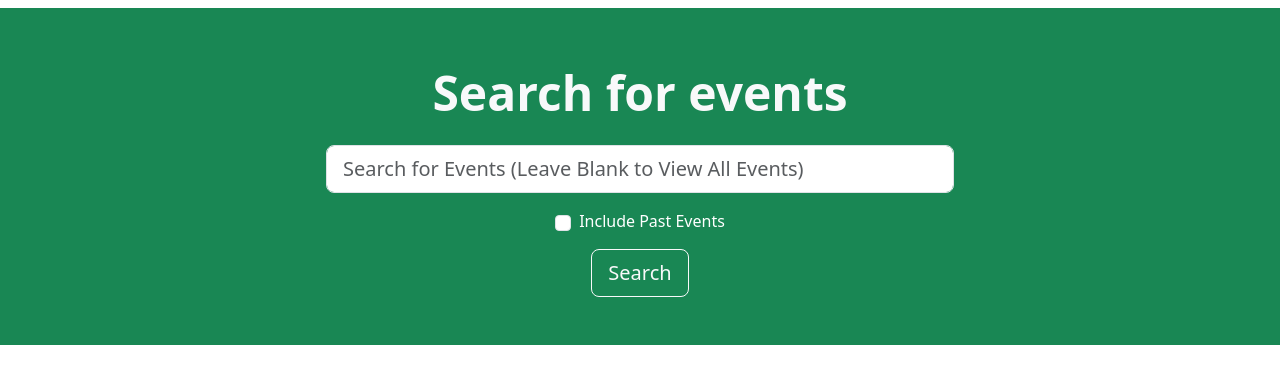
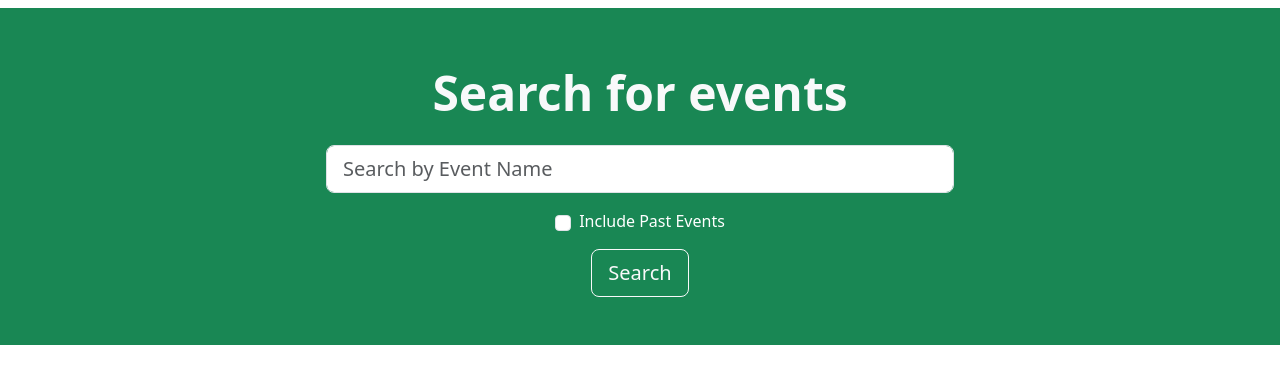
Before and after one commit to Morgana-S/ourglass, a Django app: page / in a window 1280 px wide. Shown: the part 59-439 px from the top of the page. Run offline with Django 5.2, Linux system fonts and the light colour scheme; the visitor is signed in with stand-in values (Sample User, id 1); data that the repository does not hold is empty; some libraries are stand-ins or nearby versions.

Commit message:
Change placeholder text in event search bar

```diff
--- a/events/templates/events/index.html
+++ b/events/templates/events/index.html
@@ -52,7 +52,7 @@
         </div>
         <div class="col-lg-6 mx-auto pb-5">
             <form action="{% url 'search-events' %}" method="get" class="text-center">
-                <input class="form-control form-control-lg mb-3" type="search" name="q" placeholder="Search for Events (Leave Blank to View All Events)" value="{{ request.GET.q }}">
+                <input class="form-control form-control-lg mb-3" type="search" name="q" placeholder="Search by Event Name" value="{{ request.GET.q }}">
 
                 <div class="form-check mb-3 d-flex justify-content-center align-items-center gap-2">
                     <input type="checkbox" name="past-events" id="past-events" class="form-check-input">
```
